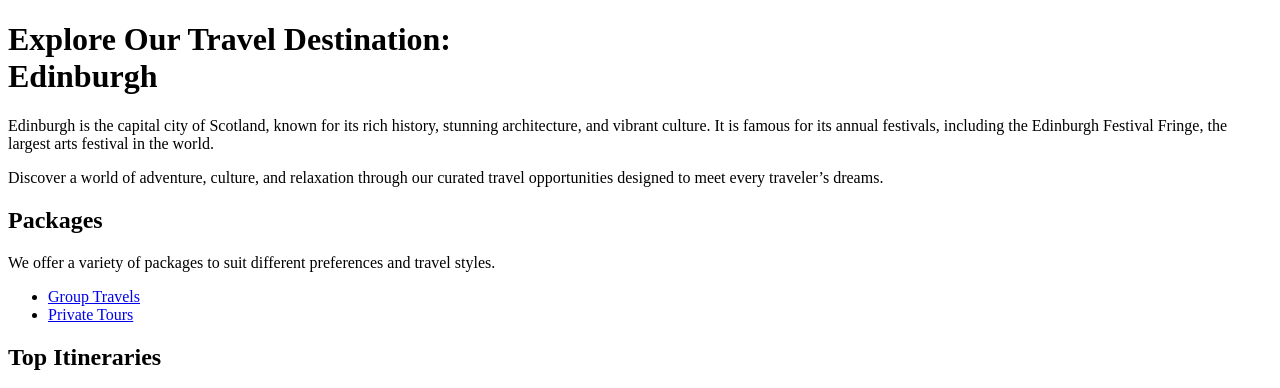
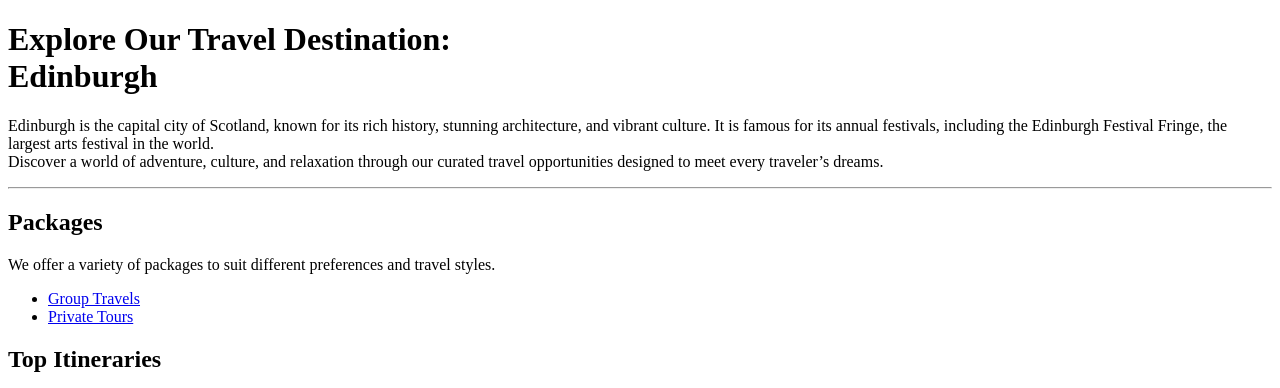
Before and after one commit to pseudosane/certified-fullstack-freeCodeCamp, a plain HTML site: page HTML/travel-agency-page.html in a window 1280 px wide. Shown: the top 388 px of the page. Drawn offline with Linux system fonts and the light colour scheme.

Commit message:
Fix formatting in travel agency page content for better readability

```diff
--- a/HTML/travel-agency-page.html
+++ b/HTML/travel-agency-page.html
@@ -9,9 +9,9 @@
 <body>
     <h1>Explore Our Travel Destination:<br>Edinburgh</h1>
     <p>Edinburgh is the capital city of Scotland, known for its rich history, stunning architecture, and vibrant culture.
-        It is famous for its annual festivals, including the Edinburgh Festival Fringe, the largest arts festival in the world.</p>
-    <p>Discover a world of adventure, culture, and relaxation through our curated travel opportunities designed to meet every traveler’s dreams.</p>
-
+        It is famous for its annual festivals, including the Edinburgh Festival Fringe, the largest arts festival in the world.
+    <br>Discover a world of adventure, culture, and relaxation through our curated travel opportunities designed to meet every traveler’s dreams.</p>
+    <hr>
     <h2>Packages</h2>
     <p>We offer a variety of packages to suit different preferences and travel styles.</p>
     <ul>
```
